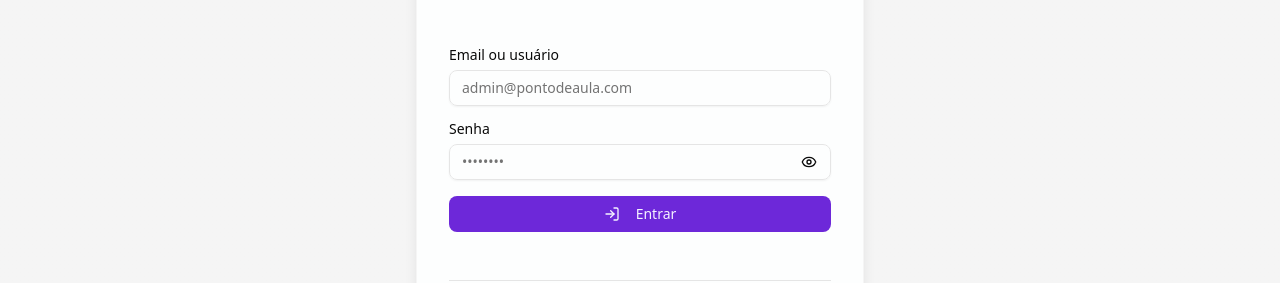
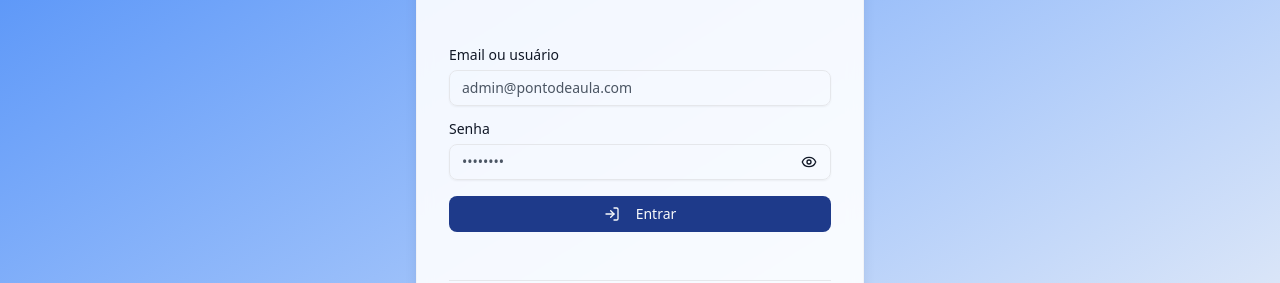
Before and after one commit to RafaelVsc/ponto-de-aula-web, a React (Vite) app: page / in a window 1280 px wide. Shown: the part 296-579 px from the top of the page. Built offline with nearby package versions, Linux system fonts and the light colour scheme; no server answers.

Commit message:
feat: adicionar variante destrutiva aos botões de ação e melhorar a exibição de vídeos com tooltip

```diff
--- a/src/components/posts/PostDetailActions.tsx
+++ b/src/components/posts/PostDetailActions.tsx
@@ -45,7 +45,9 @@ export function PostDetailActions({ canUpdate, canDelete, onEdit, onDelete }: Pr
             </AlertDialogHeader>
             <AlertDialogFooter>
               <AlertDialogCancel>Cancelar</AlertDialogCancel>
-              <AlertDialogAction onClick={onDelete}>Deletar</AlertDialogAction>
+              <AlertDialogAction variant="destructive" onClick={onDelete}>
+                Deletar
+              </AlertDialogAction>
             </AlertDialogFooter>
           </AlertDialogContent>
         </AlertDialog>
--- a/src/components/posts/PostTable.tsx
+++ b/src/components/posts/PostTable.tsx
@@ -8,6 +8,7 @@ import {
 } from '@/components/ui/table';
 import type { Post } from '@/types';
 import { SquarePlay } from 'lucide-react';
+import { Tooltip, TooltipContent, TooltipTrigger } from '@/components/ui/tooltip';
 import { Link } from 'react-router-dom';
 import { PostActions } from './PostActions';
 
@@ -82,11 +83,22 @@ export function PostTable({
                   </div>
                 </TableCell>
                 <TableCell className="text-center">
-                  <SquarePlay
-                    className="w-5 h-5 inline-block"
-                    color={post.videoUrl ? '#dc2626' : '#9ca3af'}
-                    strokeWidth={2}
-                  />
+                  {post.videoUrl ? (
+                    <Tooltip>
+                      <TooltipTrigger asChild>
+                        <SquarePlay
+                          className="w-5 h-5 inline-block"
+                          color="#dc2626"
+                          strokeWidth={2}
+                        />
+                      </TooltipTrigger>
+                      <TooltipContent>
+                        <p className="text-xs">Conteúdo adicional em vídeo</p>
+                      </TooltipContent>
+                    </Tooltip>
+                  ) : (
+                    <SquarePlay className="w-5 h-5 inline-block" color="#9ca3af" strokeWidth={2} />
+                  )}
                 </TableCell>
                 {showActions && (
                   <TableCell className="text-right">
--- a/src/components/ui/alert-dialog.tsx
+++ b/src/components/ui/alert-dialog.tsx
@@ -118,11 +118,14 @@ function AlertDialogDescription({
 
 function AlertDialogAction({
   className,
+  variant = "default",
   ...props
-}: React.ComponentProps<typeof AlertDialogPrimitive.Action>) {
+}: React.ComponentProps<typeof AlertDialogPrimitive.Action> & {
+  variant?: "default" | "destructive"
+}) {
   return (
     <AlertDialogPrimitive.Action
-      className={cn(buttonVariants(), className)}
+      className={cn(buttonVariants({ variant }), className)}
       {...props}
     />
   )
--- a/src/components/ui/button.tsx
+++ b/src/components/ui/button.tsx
@@ -14,9 +14,10 @@ const buttonVariants = cva(
         destructive:
           'bg-destructive text-white hover:bg-destructive/90 focus-visible:ring-destructive/20 dark:focus-visible:ring-destructive/40 dark:bg-destructive/60',
         outline:
-          'border bg-background shadow-xs hover:bg-accent hover:text-accent-foreground dark:bg-input/30 dark:border-input dark:hover:bg-input/50',
+          'border bg-background shadow-xs hover:bg-accent hover:text-accent-foreground dark:bg-input/30 dark:border-input dark:hover:bg-accent dark:hover:text-accent-foreground',
         secondary: 'bg-secondary text-secondary-foreground hover:bg-secondary/80',
-        ghost: 'hover:bg-accent hover:text-accent-foreground dark:hover:bg-accent/50',
+        ghost:
+          'hover:bg-accent hover:text-accent-foreground dark:hover:bg-accent/40 dark:hover:text-accent-foreground',
         link: 'text-primary underline-offset-4 hover:underline',
       },
       size: {
--- a/src/index.css
+++ b/src/index.css
@@ -111,73 +111,75 @@ button:focus-visible {
 
 :root {
   --radius: 0.625rem;
-  --background: oklch(1 0 0);
-  --foreground: oklch(0.145 0 0);
-  --card: oklch(1 0 0);
-  --card-foreground: oklch(0.145 0 0);
-  --popover: oklch(1 0 0);
-  --popover-foreground: oklch(0.145 0 0);
-  /* Paleta principal em roxo (modo claro) */
-  --primary: #6d28d9;
-  --primary-foreground: #f5f3ff;
-  --secondary: oklch(0.97 0 0);
-  --secondary-foreground: oklch(0.205 0 0);
-  --muted: oklch(0.97 0 0);
-  --muted-foreground: oklch(0.556 0 0);
-  --accent: oklch(0.97 0 0);
-  --accent-foreground: oklch(0.205 0 0);
-  --destructive: oklch(0.577 0.245 27.325);
-  --border: oklch(0.922 0 0);
-  --input: oklch(0.922 0 0);
-  --ring: oklch(0.708 0 0);
-  --chart-1: oklch(0.646 0.222 41.116);
-  --chart-2: oklch(0.6 0.118 184.704);
-  --chart-3: oklch(0.398 0.07 227.392);
-  --chart-4: oklch(0.828 0.189 84.429);
-  --chart-5: oklch(0.769 0.188 70.08);
-  --sidebar: oklch(0.985 0 0);
-  --sidebar-foreground: oklch(0.145 0 0);
-  --sidebar-primary: oklch(0.205 0 0);
-  --sidebar-primary-foreground: oklch(0.985 0 0);
-  --sidebar-accent: oklch(0.97 0 0);
-  --sidebar-accent-foreground: oklch(0.205 0 0);
-  --sidebar-border: oklch(0.922 0 0);
-  --sidebar-ring: oklch(0.708 0 0);
+  --background: #f9fafb;
+  --foreground: #111827;
+  --card: #ffffff;
+  --card-foreground: #111827;
+  --popover: #ffffff;
+  --popover-foreground: #111827;
+  /* Azul institucional como primária */
+  --primary: #1e3a8a;
+  --primary-foreground: #f9fafb;
+  /* Azul claro como secundária (hover/destaques leves) */
+  --secondary: #3b82f6;
+  --secondary-foreground: #f8fafc;
+  /* Roxo educacional para acentos pontuais */
+  --accent: #6d28d9;
+  --accent-foreground: #f5f3ff;
+  --muted: #f3f4f6;
+  --muted-foreground: #4b5563;
+  --destructive: #dc2626;
+  --border: #e5e7eb;
+  --input: #e5e7eb;
+  --ring: #3b82f6;
+  --chart-1: #2563eb;
+  --chart-2: #16a34a;
+  --chart-3: #f59e0b;
+  --chart-4: #0ea5e9;
+  --chart-5: #6d28d9;
+  --sidebar: #f9fafb;
+  --sidebar-foreground: #111827;
+  --sidebar-primary: #1e3a8a;
+  --sidebar-primary-foreground: #f9fafb;
+  --sidebar-accent: #3b82f6;
+  --sidebar-accent-foreground: #f8fafc;
+  --sidebar-border: #e5e7eb;
+  --sidebar-ring: #3b82f6;
 }
 
 .dark {
-  --background: oklch(0.145 0 0);
-  --foreground: oklch(0.985 0 0);
-  --card: oklch(0.205 0 0);
-  --card-foreground: oklch(0.985 0 0);
-  --popover: oklch(0.205 0 0);
-  --popover-foreground: oklch(0.985 0 0);
-  /* Paleta principal em roxo (modo escuro) */
-  --primary: #a78bfa;
-  --primary-foreground: #0f0a1f;
-  --secondary: oklch(0.269 0 0);
-  --secondary-foreground: oklch(0.985 0 0);
-  --muted: oklch(0.269 0 0);
-  --muted-foreground: oklch(0.708 0 0);
-  --accent: oklch(0.269 0 0);
-  --accent-foreground: oklch(0.985 0 0);
-  --destructive: oklch(0.704 0.191 22.216);
-  --border: oklch(1 0 0 / 10%);
-  --input: oklch(1 0 0 / 15%);
-  --ring: oklch(0.556 0 0);
-  --chart-1: oklch(0.488 0.243 264.376);
-  --chart-2: oklch(0.696 0.17 162.48);
-  --chart-3: oklch(0.769 0.188 70.08);
-  --chart-4: oklch(0.627 0.265 303.9);
-  --chart-5: oklch(0.645 0.246 16.439);
-  --sidebar: oklch(0.205 0 0);
-  --sidebar-foreground: oklch(0.985 0 0);
-  --sidebar-primary: oklch(0.488 0.243 264.376);
-  --sidebar-primary-foreground: oklch(0.985 0 0);
-  --sidebar-accent: oklch(0.269 0 0);
-  --sidebar-accent-foreground: oklch(0.985 0 0);
-  --sidebar-border: oklch(1 0 0 / 10%);
-  --sidebar-ring: oklch(0.556 0 0);
+  --background: #0f172a;
+  --foreground: #e5e7eb;
+  --card: #111827;
+  --card-foreground: #e5e7eb;
+  --popover: #111827;
+  --popover-foreground: #e5e7eb;
+  --primary: #60a5fa;
+  --primary-foreground: #0b1220;
+  --secondary: #2563eb;
+  --secondary-foreground: #e5e7eb;
+  /* Hover/acento em roxo claro para contraste no dark */
+  --accent: #a855f7;
+  --accent-foreground: #f8fafc;
+  --muted: #1f2937;
+  --muted-foreground: #9ca3af;
+  --destructive: #ef4444;
+  --border: #1f2937;
+  --input: #1f2937;
+  --ring: #60a5fa;
+  --chart-1: #60a5fa;
+  --chart-2: #22c55e;
+  --chart-3: #facc15;
+  --chart-4: #38bdf8;
+  --chart-5: #8b5cf6;
+  --sidebar: #0f172a;
+  --sidebar-foreground: #e5e7eb;
+  --sidebar-primary: #60a5fa;
+  --sidebar-primary-foreground: #0b1220;
+  --sidebar-accent: #2563eb;
+  --sidebar-accent-foreground: #e5e7eb;
+  --sidebar-border: #1f2937;
+  --sidebar-ring: #60a5fa;
 }
 
 @layer base {
--- a/src/pages/MyPosts.tsx
+++ b/src/pages/MyPosts.tsx
@@ -172,7 +172,7 @@ export default function MyPosts() {
           </AlertDialogHeader>
           <AlertDialogFooter>
             <AlertDialogCancel>Cancelar</AlertDialogCancel>
-            <AlertDialogAction onClick={handleDeleteConfirm} className="bg-destructive">
+            <AlertDialogAction variant="destructive" onClick={handleDeleteConfirm}>
               Excluir
             </AlertDialogAction>
           </AlertDialogFooter>
--- a/src/pages/Users.tsx
+++ b/src/pages/Users.tsx
@@ -17,7 +17,12 @@ import { useNavigate } from 'react-router-dom';
 import { Input } from '@/components/ui/input';
 import { Filter } from 'lucide-react';
 import { getRoleLabel } from '@/lib/roles';
-import { canManageAllUsers, canManageUserRole, canViewUsers, shouldHideSelf } from '@/lib/permissions';
+import {
+  canManageAllUsers,
+  canManageUserRole,
+  canViewUsers,
+  shouldHideSelf,
+} from '@/lib/permissions';
 import {
   DropdownMenu,
   DropdownMenuContent,
@@ -141,7 +146,11 @@ export default function Users() {
             </DropdownMenuContent>
           </DropdownMenu>
           {canAccess && (
-            <Button size="sm" className="w-full sm:w-auto min-w-[140px]" onClick={handleNavigateNew}>
+            <Button
+              size="sm"
+              className="w-full sm:w-auto min-w-[140px]"
+              onClick={handleNavigateNew}
+            >
               Novo usuário
             </Button>
           )}
@@ -224,7 +233,7 @@ export default function Users() {
           <AlertDialogFooter>
             <AlertDialogCancel disabled={deleting}>Cancelar</AlertDialogCancel>
             <AlertDialogAction
-              className="bg-destructive"
+              variant="destructive"
               onClick={handleConfirmDelete}
               disabled={deleting}
             >
```
